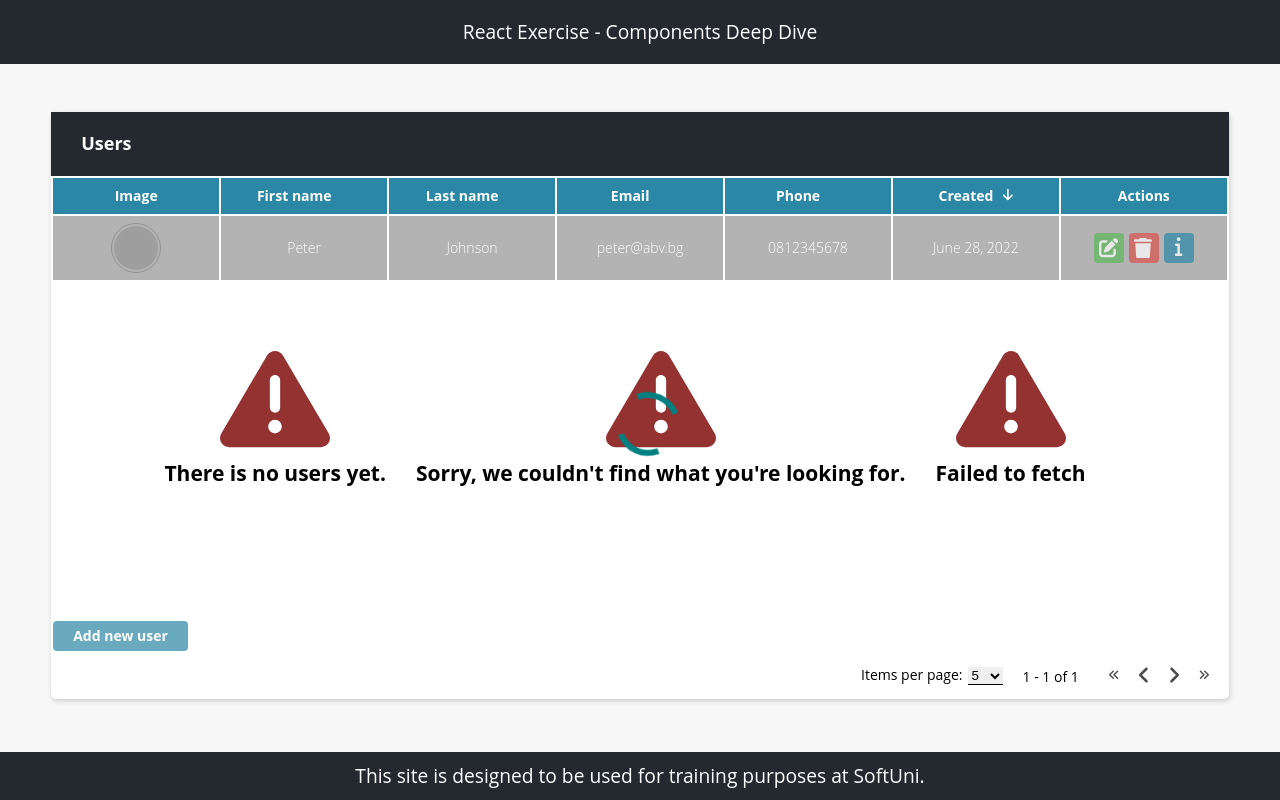
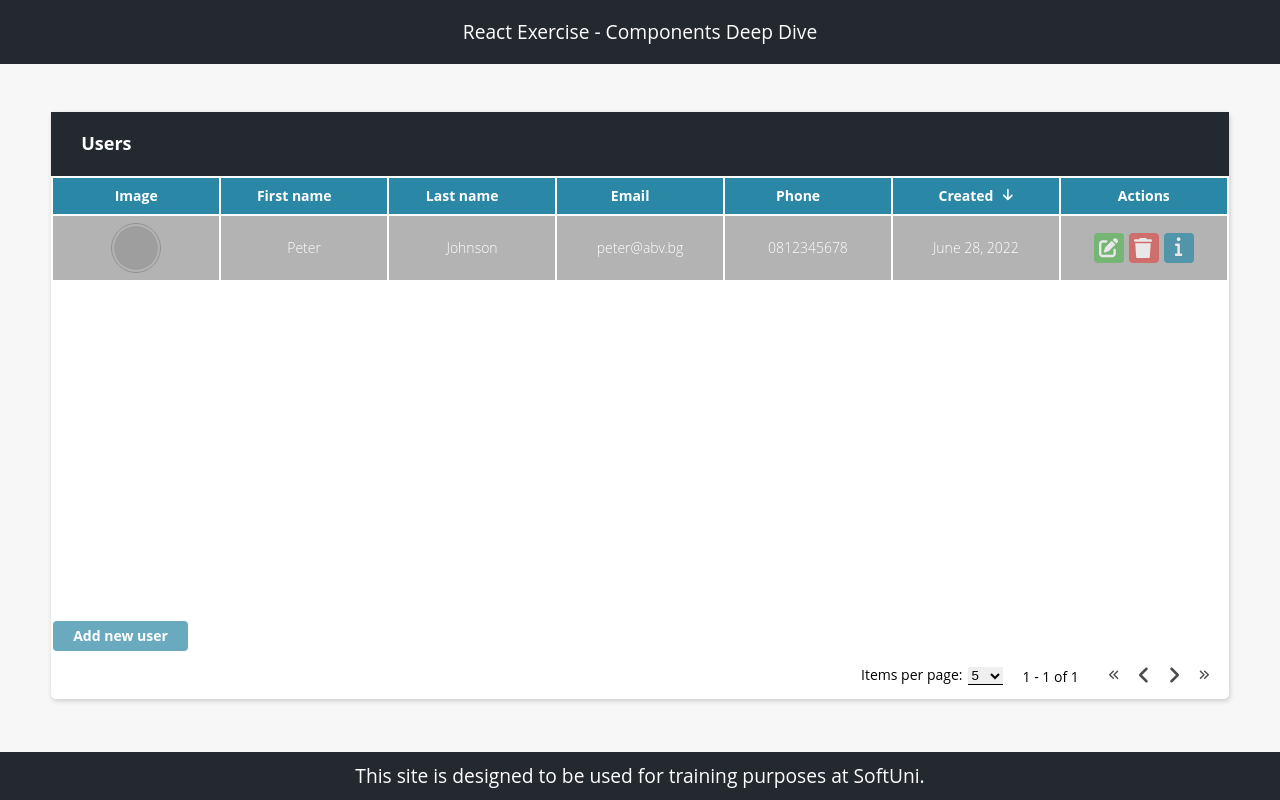
Before and after one commit to solsticesp/employee-management-system, a React (Vite) app: page / in a window 1280 px wide. Built offline with nearby package versions, Linux system fonts and the light colour scheme; grey boxes are pictures that could not be loaded.

Commit message:
Fixing issues
Clear up finale component structure and fixing small issues

```diff
--- a/src/components/Overlap.jsx
+++ b/src/components/Overlap.jsx
@@ -4,10 +4,10 @@ export default function Overlap() {
             <div className="loading-shade">
 
                 {/* <!-- Loading spinner  --> */}
-                <div className="spinner"></div>
+                {/* <div className="spinner"></div> */}
 
                 {/* <!-- No users added yet  --> */}
-                <div className="table-overlap">
+                {/* <div className="table-overlap">
                     <svg
                         aria-hidden="true"
                         focusable="false"
@@ -24,11 +24,10 @@ export default function Overlap() {
                         ></path>
                     </svg>
                     <h2>There is no users yet.</h2>
-                </div>
+                </div> */}
 
                 {/* <!-- No content overlap component  --> */}
-
-                <div className="table-overlap">
+                {/* <div className="table-overlap">
                     <svg
                         aria-hidden="true"
                         focusable="false"
@@ -45,11 +44,10 @@ export default function Overlap() {
                         ></path>
                     </svg>
                     <h2>Sorry, we couldn't find what you're looking for.</h2>
-                </div>
+                </div> */}
 
                 {/* <!-- On error overlap component  --> */}
-
-                <div className="table-overlap">
+                {/* <div className="table-overlap">
                     <svg
                         aria-hidden="true"
                         focusable="false"
@@ -66,7 +64,7 @@ export default function Overlap() {
                         ></path>
                     </svg>
                     <h2>Failed to fetch</h2>
-                </div>
+                </div> */}
             </div>
         </>
     );
--- a/src/components/Pagination.jsx
+++ b/src/components/Pagination.jsx
@@ -3,11 +3,11 @@ export default function Pagination() {
         <div className="pagination position">
             <div className="limits">
                 <span>Items per page:</span>
-                <select name="limit" className="limit" value="5">
-                    <option value="5">5</option>
-                    <option value="5">10</option>
-                    <option value="5">15</option>
-                    <option value="5">20</option>
+                <select name="limit" className="limit" defaultValue="5">
+                    <option defaultValue="5">5</option>
+                    <option defaultValue="5">10</option>
+                    <option defaultValue="5">15</option>
+                    <option defaultValue="5">20</option>
                 </select>
             </div>
             <p className="pages">1 - 1 of 1</p>
```
